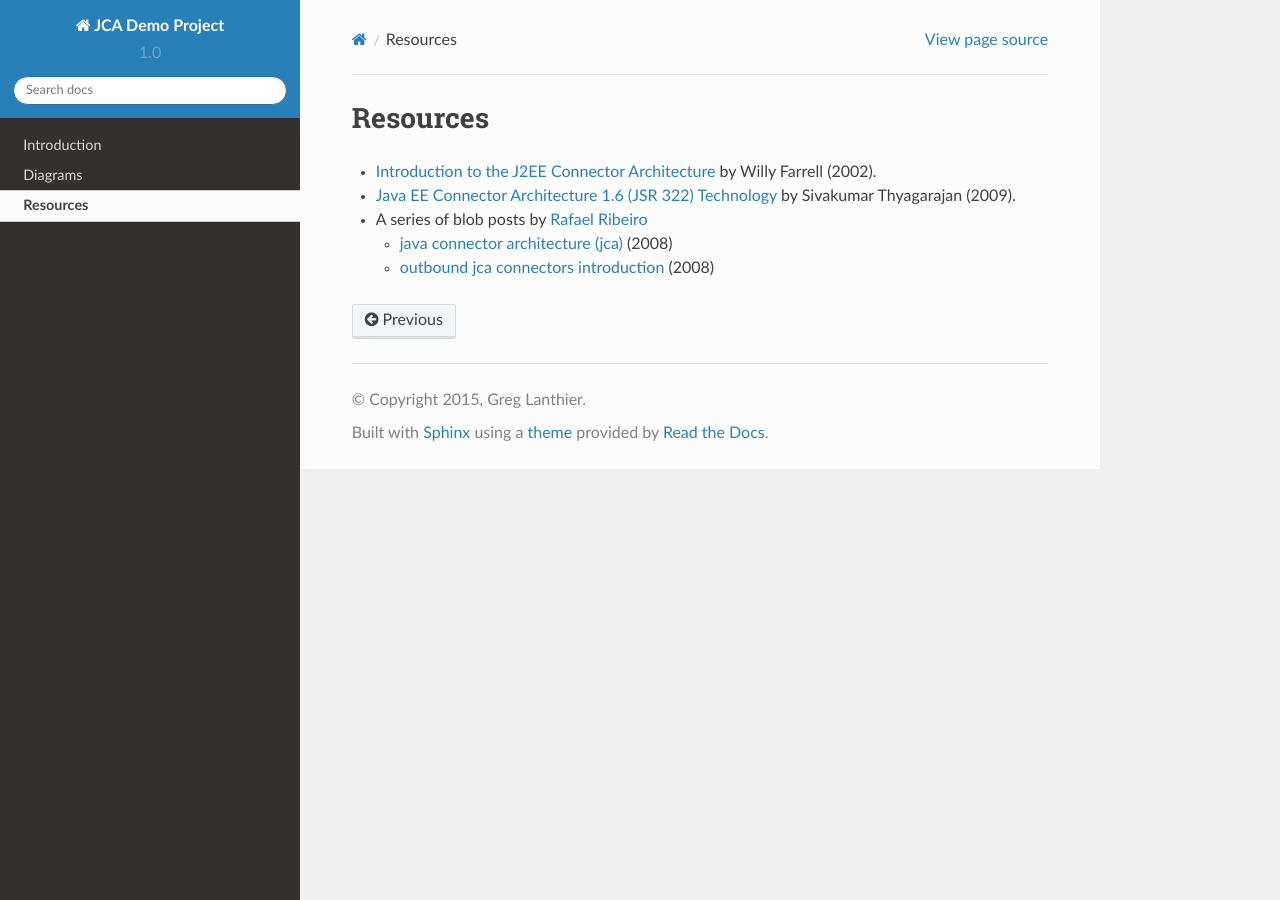
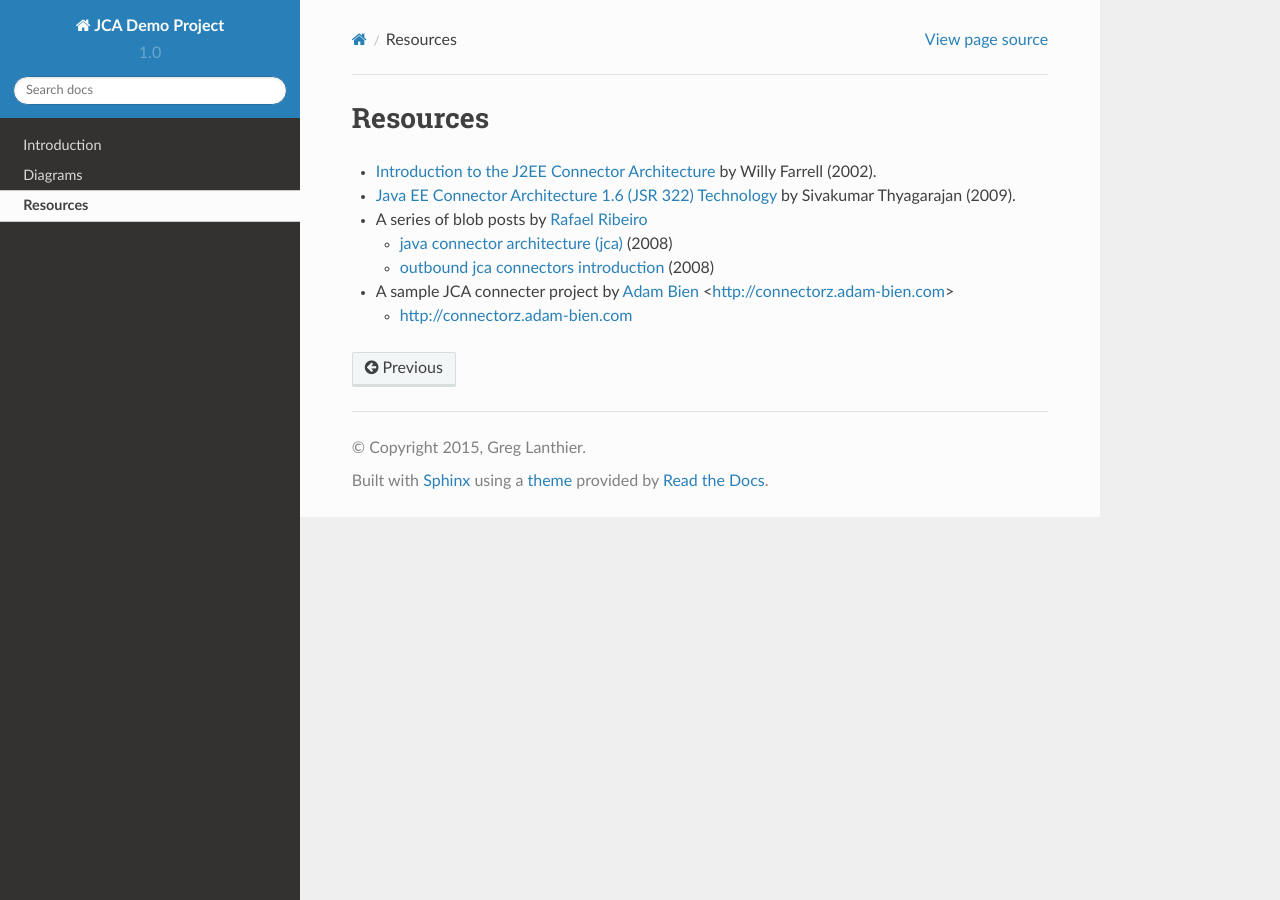
Before and after one commit to greglanthier/jca1.6-demo, a Sphinx documentation site: the page built from docs/resources.rst, in a window 1280 px wide. Built offline with Sphinx 7.4.7 and the Read the Docs theme 2.0.0, drawn with Linux system fonts in a browser that asks for light colours.

Commit message:
Add Adam Bien's blog & connectorz sample.

```diff
--- a/docs/resources.rst
+++ b/docs/resources.rst
@@ -9,3 +9,7 @@ Resources
 
   * `java connector architecture (jca) <https://itdevworld.wordpress.com/2008/08/26/java-connector-architecture-jca/>`_ (2008)
   * `outbound jca connectors introduction <https://itdevworld.wordpress.com/2008/09/01/outbound-jca-connectors-introduction/>`_ (2008)
+
+* A sample JCA connecter project by `Adam Bien <http://about.adam-bien.com>`_ <http://connectorz.adam-bien.com>
+
+  * http://connectorz.adam-bien.com
```
